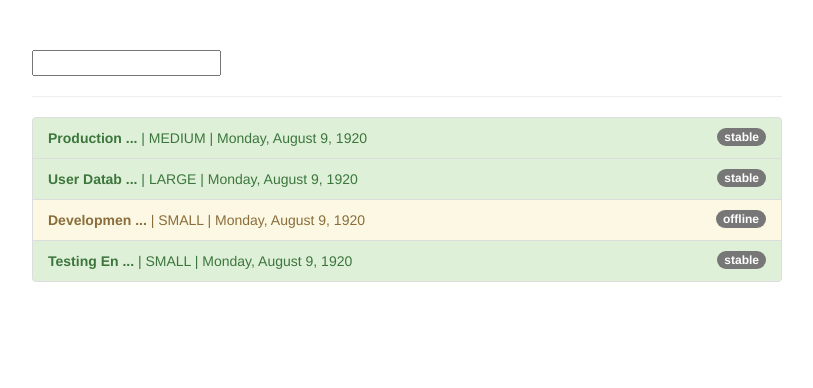
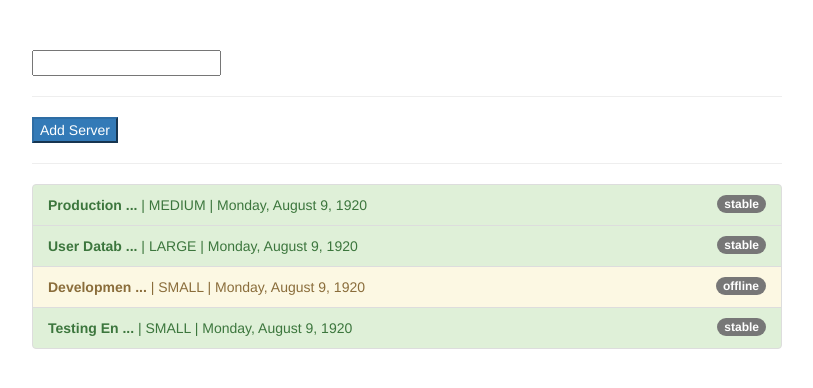
Before and after one commit to franco148/angular5-examples, an Angular app in the folder ng8-pipes/: page / in a window 1280 px wide. Shown: the top 388 px of the page, without its empty margins (233-1046 px from the left). Built offline with nearby package versions, Linux system fonts and the light colour scheme.

Commit message:
ng8-pipes: Pure and impure pipes.

```diff
--- a/ng8-pipes/src/app/app.component.html
+++ b/ng8-pipes/src/app/app.component.html
@@ -2,6 +2,8 @@
     <div class="row">
         <div class="col-xs-12 col-sm-10 col-md-8 col-sm-offset-1 col-md-offset-2">
             <input type="text" [(ngModel)]="filteredStatus">
+            <hr>
+            <button class="btn-primary" (click)="onAddServer()">Add Server</button>
             <hr>
             <ul class="list-group">
                 <li class="list-group-item"
--- a/ng8-pipes/src/app/app.component.ts
+++ b/ng8-pipes/src/app/app.component.ts
@@ -41,4 +41,13 @@ export class AppComponent {
       'list-group-item-danger': server.status === 'critical'
     };
   }
+
+  onAddServer() {
+    this.servers.push({
+      instanceType: 'small',
+      name: 'New Server',
+      status: 'stable',
+      started: new Date(15, 1, 2017)
+    });
+  }
 }
--- a/ng8-pipes/src/app/filter.pipe.ts
+++ b/ng8-pipes/src/app/filter.pipe.ts
@@ -1,7 +1,18 @@
 import { Pipe, PipeTransform } from '@angular/core';
+import { Button } from 'protractor';
+import { attachEmbeddedView } from '@angular/core/src/view';
+import { timeout } from 'q';
+import { areAllEquivalent, not } from '@angular/compiler/src/output/output_ast';
+import { AbstractControlDirective } from '@angular/forms';
 
+// Currently we have an 'issue', it happens when you are filtering, then clicking Add Server Button,
+// You will not able to see those changes, however, those new items will be added.
+// It may be a bad idea to filter or recalculate the pipe all the time, but it will depend on the scenario
+// you are.
+// For fixing the issue mentioned above, we need to specify if this is a pure pipe or not.
 @Pipe({
-  name: 'filter'
+  name: 'filter',
+  pure: false
 })
 export class FilterPipe implements PipeTransform {
 
```
